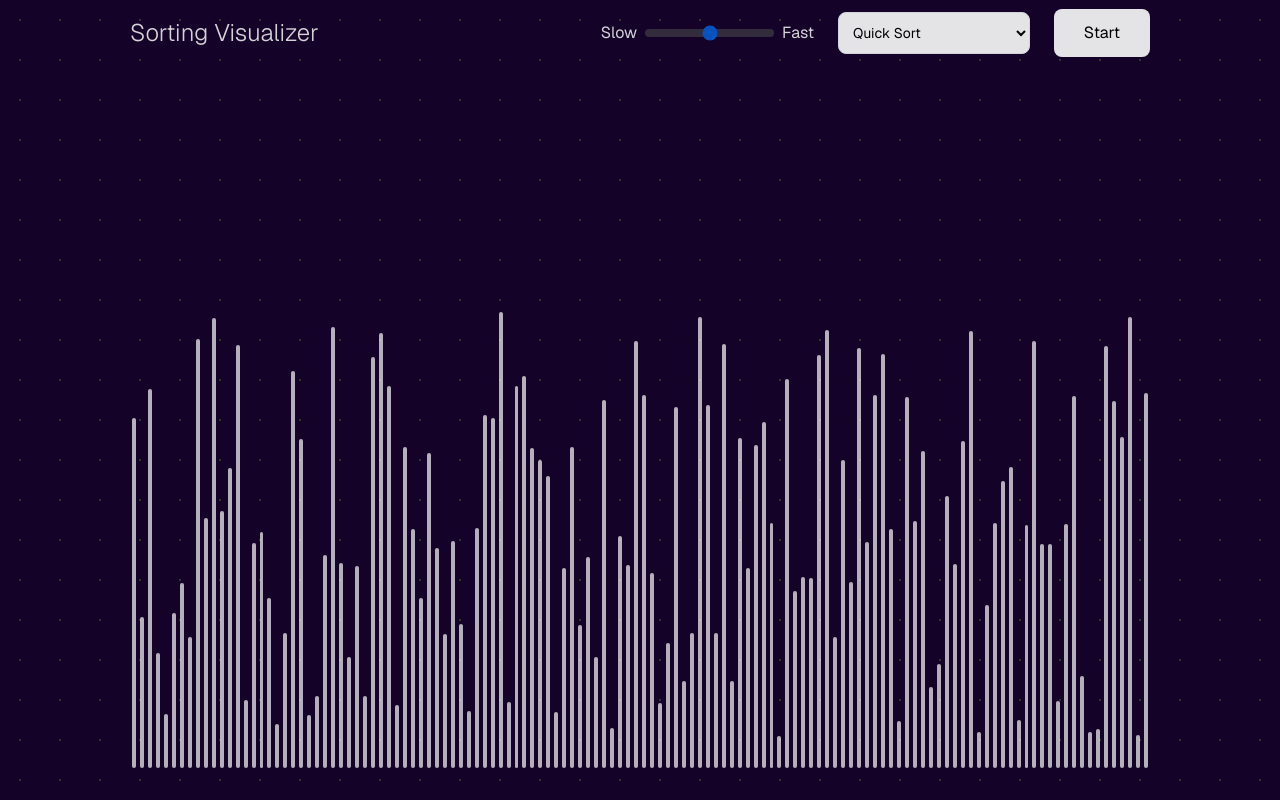
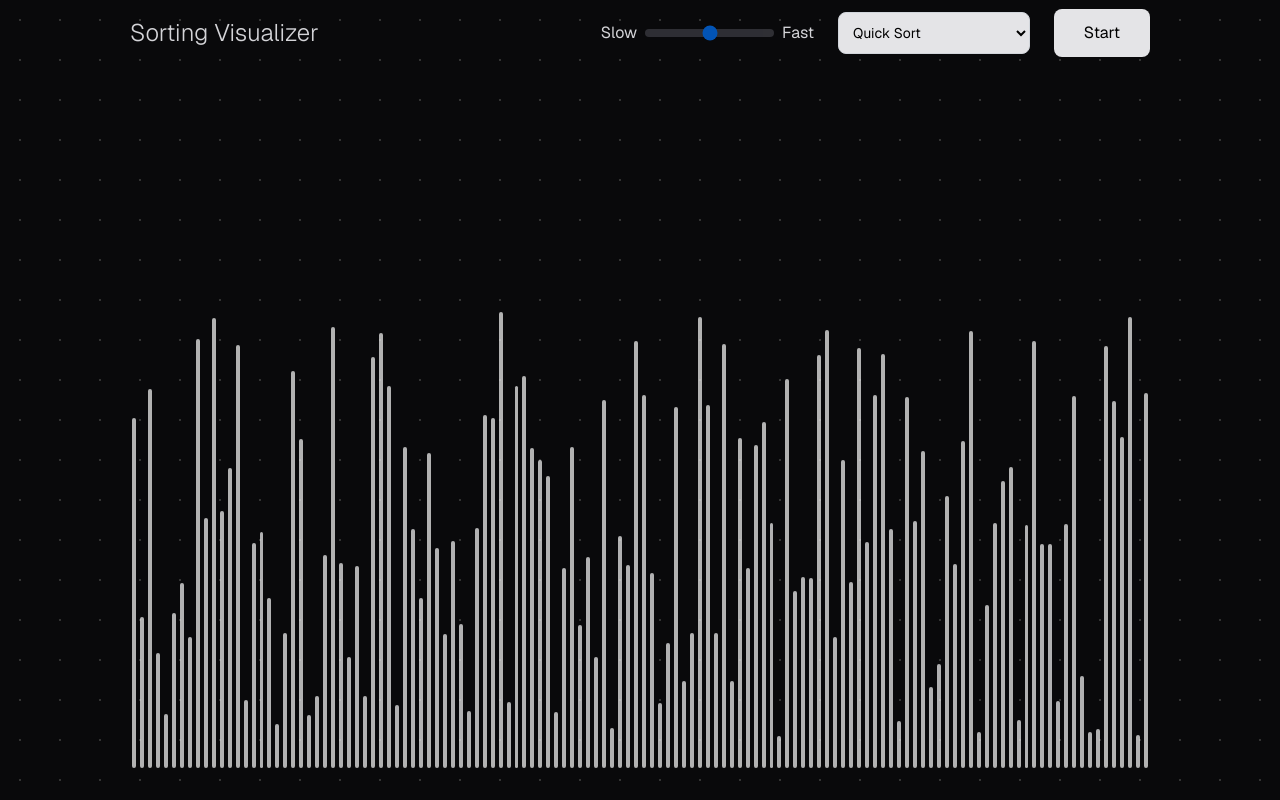
Before and after one commit to nephh/algo-visualizer, a Next.js app: page / in a window 1280 px wide. Built offline with nearby package versions, Linux system fonts and the light colour scheme.

Commit message:
bg color

```diff
--- a/src/app/page.tsx
+++ b/src/app/page.tsx
@@ -86,7 +86,7 @@ export default function HomePage() {
   }
 
   return (
-    <main className="absolute top-0 h-screen w-screen bg-[#000000] bg-[radial-gradient(#ffffff33_1px,#150229_1px)] bg-[size:40px_40px]">
+    <main className="absolute top-0 h-screen w-screen bg-[#000000] bg-[radial-gradient(#ffffff33_1px,#09090b_1px)] bg-[size:40px_40px]">
       <div className="flex justify-center h-full">
         <div
           id="content-container"
```
